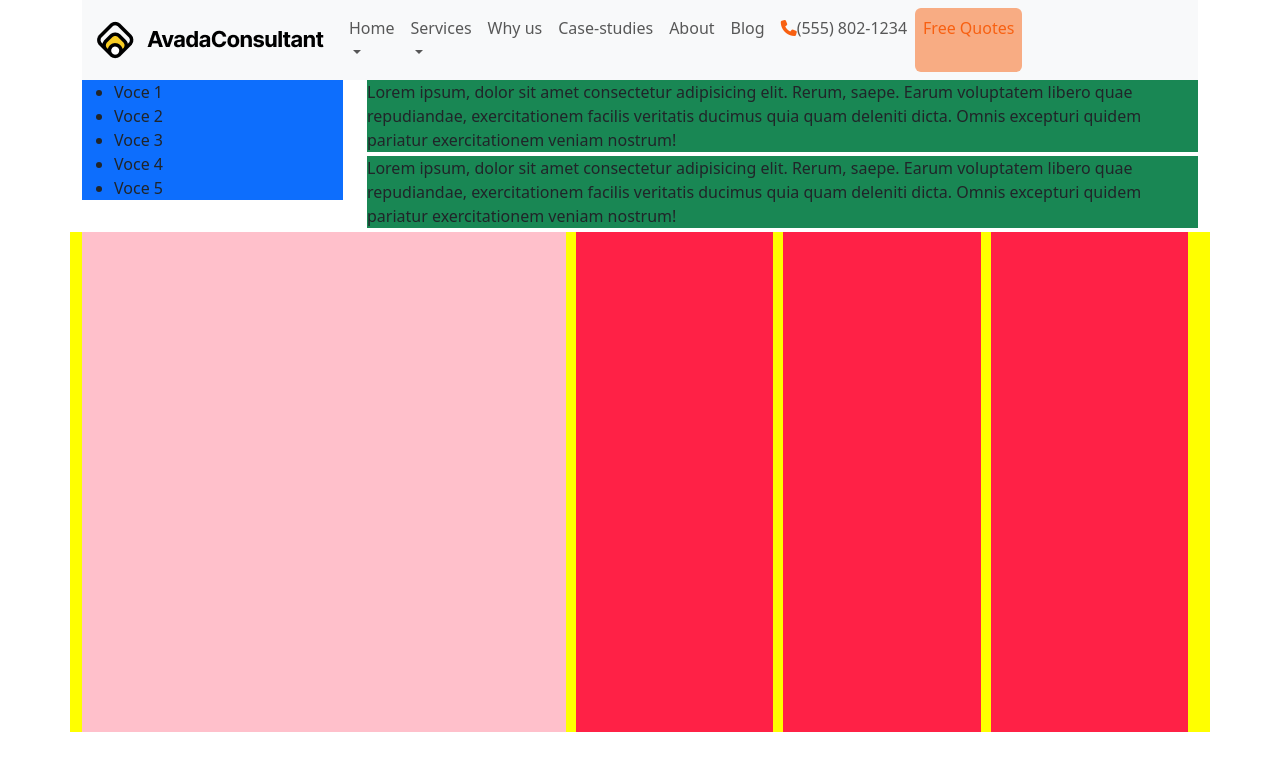
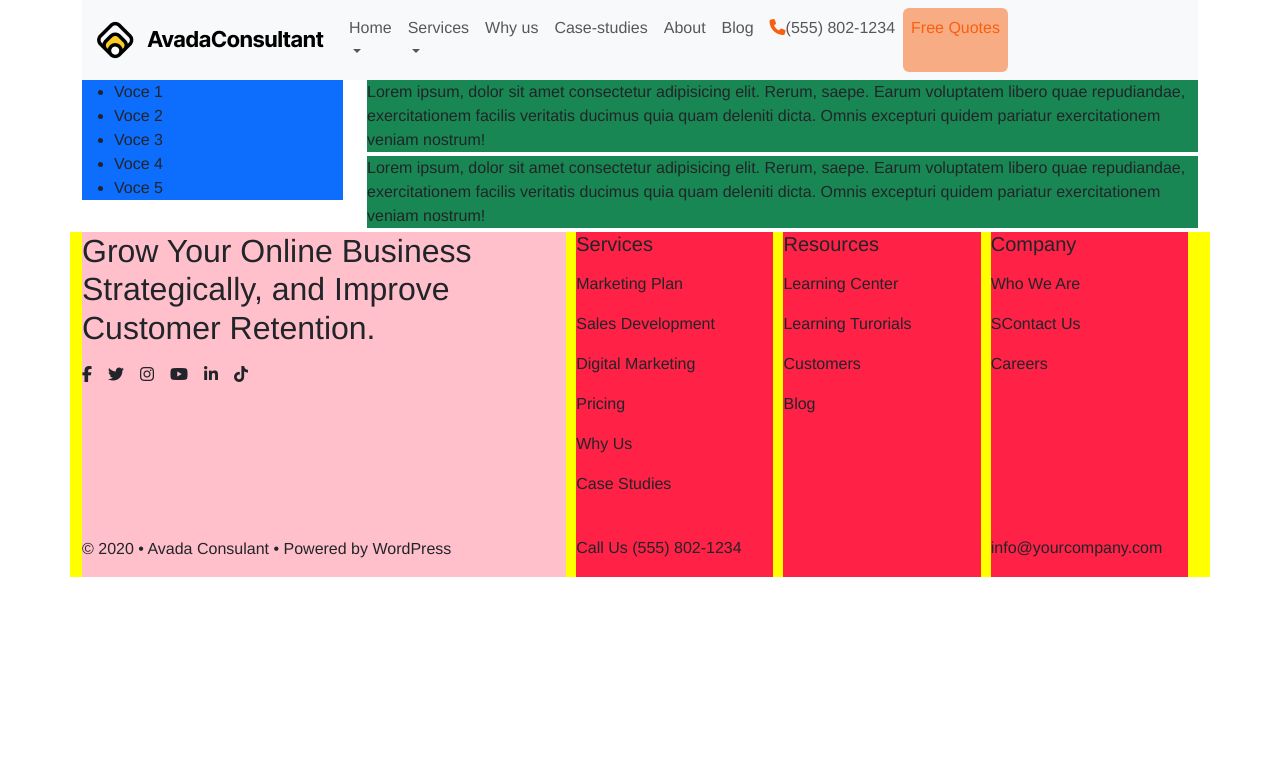
Before and after one commit to AndyDAntuono/proj-html-vuejs, a Vue app: page / in a window 1280 px wide. Shown: the top 770 px of the page. Built offline with nearby package versions, Linux system fonts and the light colour scheme.

Commit message:
[UPD] updated AppFooter.vue and generals.scss

```diff
--- a/src/components/AppFooter.vue
+++ b/src/components/AppFooter.vue
@@ -4,10 +4,48 @@
         <div class="container">
             <div class="row">
                 <div class="footer-navbar d-flex">
-                    <div class="fn_col-45"></div>
-                    <div class="fn_col-55"></div>
-                    <div class="fn_col-55"></div>
-                    <div class="fn_col-55"></div>
+                    <div class="fn-left">
+                        <h2>Grow Your Online Business<br> Strategically, and Improve<br> Customer Retention.</h2>
+                        <div class="mt-3">
+                            <span class="me-3"><i class="fa-brands fa-facebook-f"></i></span>
+                            <span class="me-3"><i class="fa-brands fa-twitter"></i></span>
+                            <span class="me-3"><i class="fa-brands fa-instagram"></i></span>
+                            <span class="me-3"><i class="fa-brands fa-youtube"></i></span>
+                            <span class="me-3"><i class="fa-brands fa-linkedin-in"></i></span>
+                            <span class="me-3"><i class="fa-brands fa-tiktok"></i></span>
+                        </div>
+                        <p>&copy; 2020 &#8226; Avada Consulant &#8226; Powered by WordPress</p>
+                    </div>
+                    <div class="fn-right-l">
+                        <h5 class="mb-3">Services</h5>
+                        <ul class="list-unstyled">
+                            <li class="mb-3">Marketing Plan</li>
+                            <li class="mb-3">Sales Development</li>
+                            <li class="mb-3">Digital Marketing</li>
+                            <li class="mb-3">Pricing</li>
+                            <li class="mb-3">Why Us</li>
+                            <li class="mb-3">Case Studies</li>
+                        </ul>
+                        <p>Call Us (555) 802-1234</p>
+                    </div>
+                    <div class="fn-right-c">
+                        <h5 class="mb-3">Resources</h5>
+                        <ul class="list-unstyled">
+                            <li class="mb-3">Learning Center</li>
+                            <li class="mb-3">Learning Turorials</li>
+                            <li class="mb-3">Customers</li>
+                            <li class="mb-3">Blog</li>
+                        </ul>
+                    </div>
+                    <div class="fn-right-r">
+                        <h5 class="mb-3">Company</h5>
+                        <ul class="list-unstyled">
+                            <li class="mb-3">Who We Are</li>
+                            <li class="mb-3">SContact Us</li>
+                            <li class="mb-3">Careers</li>
+                        </ul>
+                        <p>info@yourcompany.com</p>
+                    </div>
                 </div>
             </div>
         </div>
@@ -17,18 +55,24 @@
     .footer-navbar {
         background-color: yellow;
         width: 100%;
-        height: 500px; /*l'altezza la inserisco temporaneamente solo per impostare gli spazi*/
     };
-    .fn_col-45 {
+    .fn-left {
         width: 45%;
         background-color: pink;
-        height: 500px;
         margin-right: 10px;
     };
-    .fn_col-55 {
+    .fn-left p {
+        margin-top: 150px;
+    };
+    .fn-right-l, .fn-right-c, .fn-right-r {
         width: calc(55% / 3);
         background-color: rgb(255, 33, 70);
-        height: 500px;
         margin-right: 10px;
-    }
+    };
+    .fn-right-l p{
+        margin-top: 40px;
+    };
+    .fn-right-r p{
+        margin-top: 160px;
+    };
 </style>
--- a/src/styles/generals.scss
+++ b/src/styles/generals.scss
@@ -4,4 +4,8 @@
     margin:0;
     padding: 0;
     box-sizing: border-box;
+};
+
+body {
+    font-family: 'Franklin Gothic Medium', 'Arial Narrow', Arial, sans-serif;
 }
```
